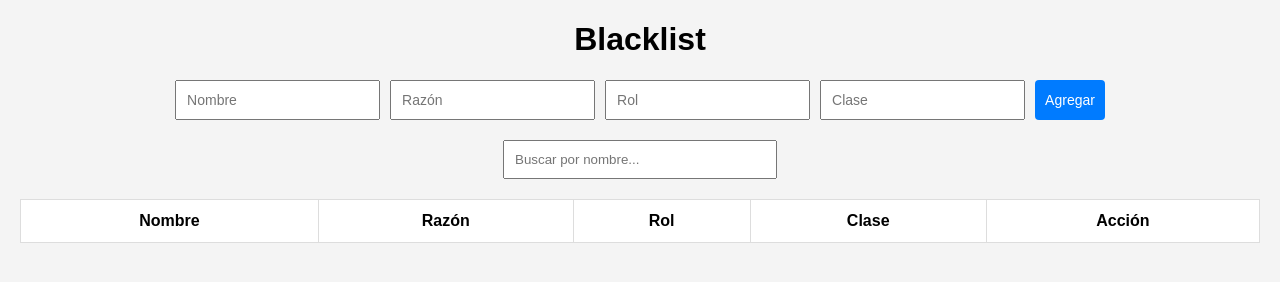
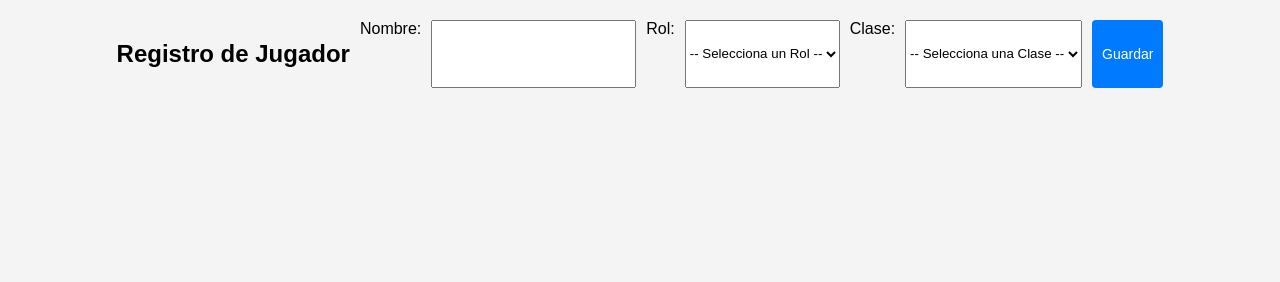
Before and after one commit to NytsuProject/blacklist-web-Nytsu, a plain HTML site: page index.html in a window 1280 px wide. Drawn offline with nearby package versions, Linux system fonts and the light colour scheme; no server answers.

Commit message:
Update index.html

```diff
--- a/index.html
+++ b/index.html
@@ -1,40 +1,45 @@
 <!DOCTYPE html>
 <html lang="es">
 <head>
-  <meta charset="UTF-8">
-  <meta name="viewport" content="width=device-width, initial-scale=1.0">
-  <title>Blacklist</title>
-  <link rel="stylesheet" href="styles.css">
+    <meta charset="UTF-8">
+    <meta name="viewport" content="width=device-width, initial-scale=1.0">
+    <title>Registro de Jugadores</title>
+    <link rel="stylesheet" href="styles.css">
 </head>
 <body>
-  <h1>Blacklist</h1>
+    <form action="/guardar" method="post">
+        <h2>Registro de Jugador</h2>
 
-  <form id="blacklistForm">
-    <input type="text" id="nombre" placeholder="Nombre" required>
-    <input type="text" id="razon" placeholder="Razón" required>
-    <input type="text" id="rol" placeholder="Rol" required>
-    <input type="text" id="clase" placeholder="Clase" required>
-    <button type="submit">Agregar</button>
-  </form>
+        <label for="nombre">Nombre:</label>
+        <input type="text" id="nombre" name="nombre" required>
 
-  <input type="text" id="search" placeholder="Buscar por nombre...">
+        <label for="rol">Rol:</label>
+        <select id="rol" name="rol" required>
+            <option value="">-- Selecciona un Rol --</option>
+            <option value="Tanque">Tanque</option>
+            <option value="Healer">Healer</option>
+            <option value="DPS">DPS</option>
+        </select>
 
-  <table id="blacklistTable">
-    <thead>
-      <tr>
-        <th>Nombre</th>
-        <th>Razón</th>
-        <th>Rol</th>
-        <th>Clase</th>
-        <th>Acción</th>
-      </tr>
-    </thead>
-    <tbody></tbody>
-  </table>
+        <label for="clase">Clase:</label>
+        <select id="clase" name="clase" required>
+            <option value="">-- Selecciona una Clase --</option>
+            <option value="Guerrero">Guerrero</option>
+            <option value="Paladin">Paladín</option>
+            <option value="Sacerdote">Sacerdote</option>
+            <option value="Picaro">Pícaro</option>
+            <option value="Chaman">Chamán</option>
+            <option value="DK">DK</option>
+            <option value="DH">DH</option>
+            <option value="Cazador">Cazador</option>
+            <option value="Brujo">Brujo</option>
+            <option value="Evoker">Evoker</option>
+            <option value="Monje">Monje</option>
+            <option value="Druida">Druida</option>
+            <option value="Mago">Mago</option>
+        </select>
 
-  <!-- Librería Supabase -->
-  <script src="https://cdn.jsdelivr.net/npm/@supabase/supabase-js@2"></script>
-  <!-- Tu JS -->
-  <script src="script.js"></script>
+        <button type="submit">Guardar</button>
+    </form>
 </body>
 </html>
```
